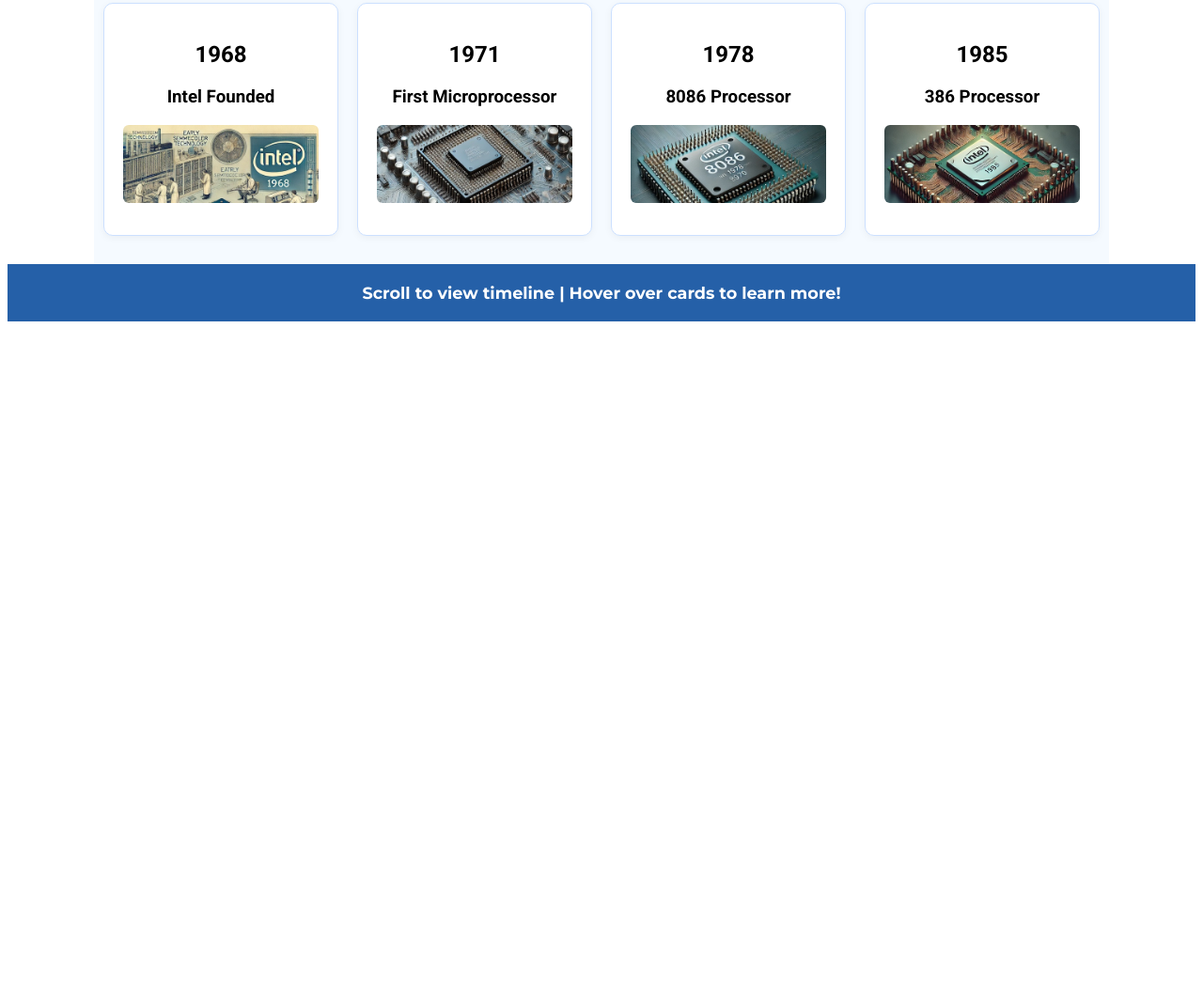
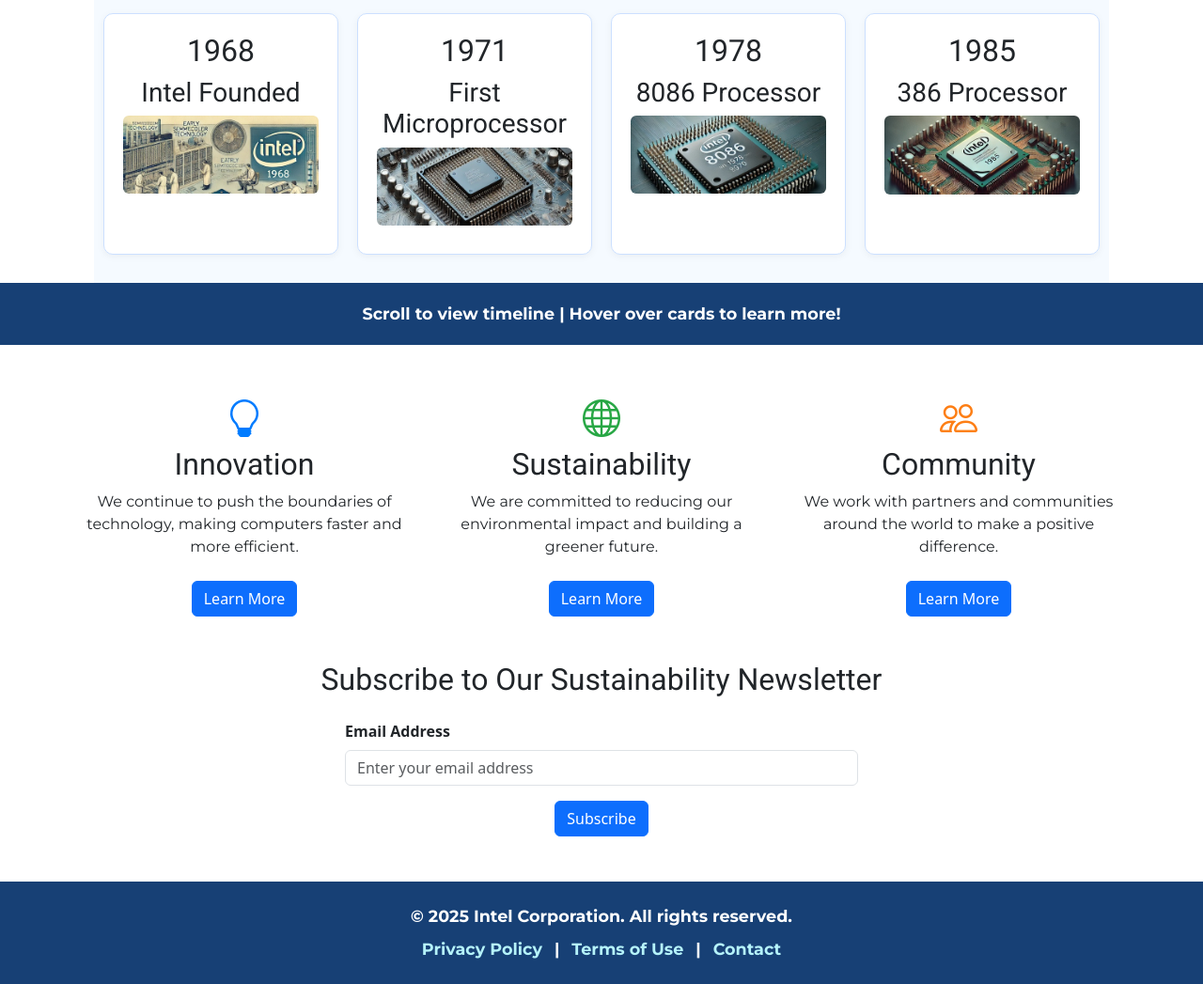
Before and after one commit to robertla25/03-prj-intel-localization, a plain HTML site: page index.html in a window 1280 px wide. Shown: the part 400-1447 px from the top of the page at 94% size. Before the commit the page ends 800 px from the top, so only its background shows below. Drawn offline with nearby package versions, Linux system fonts and the light colour scheme; placeholder pictures from the web are drawn by us.

Commit message:
Adapt to support right-to-left (RTL) languages and improve accessibility. Modify the layout, integrate Bootstrap, and add newsletter subscription form.

```diff
--- a/index.html
+++ b/index.html
@@ -6,7 +6,13 @@
   <title>Intel: Sustainability Through the Ages</title>
   <link href="https://fonts.googleapis.com/css?family=Montserrat:400,700&display=swap" rel="stylesheet">
   <link href="https://fonts.googleapis.com/css?family=Roboto:400,700&display=swap" rel="stylesheet">
+
+  <!-- Bootstrap RTL CSS for right-to-left text support -->
+  <link rel="stylesheet" href="https://cdn.jsdelivr.net/npm/bootstrap@5.3.7/dist/css/bootstrap.rtl.min.css" integrity="sha384-Xbg45MqvDIk1e563NLpGEulpX6AvL404DP+/iCgW9eFa2BqztiwTexswJo2jLMue" crossorigin="anonymous">
   <link rel="stylesheet" href="style.css" />
+
+  <!-- Bootstrap Icons CDN for easy icon usage -->
+  <link rel="stylesheet" href="https://cdn.jsdelivr.net/npm/bootstrap-icons@1.11.3/font/bootstrap-icons.min.css">
 </head>
 <body>
 
@@ -144,5 +150,98 @@
     </div>
   </section>
   <p class="timeline-note">Scroll to view timeline | Hover over cards to learn more!</p>
+
+  <!-- New Section: Bootstrap 3-Column Layout -->
+  <!-- This section uses Bootstrap's grid system to create three columns -->
+  <section class="container my-5">
+    <div class="row">
+      <!-- First column -->
+      <div class="col-md-4 text-center">
+        <!-- Icon for Innovation -->
+        <i class="bi bi-lightbulb" style="font-size: 2.5rem; color: #007bff;"></i>
+        <h2>Innovation</h2>
+        <p>We continue to push the boundaries of technology, making computers faster and more efficient.</p>
+        <!-- Learn More button -->
+        <a href="#" class="btn btn-primary mt-2">Learn More</a>
+      </div>
+      <!-- Second column -->
+      <div class="col-md-4 text-center">
+        <!-- Icon for Sustainability -->
+        <i class="bi bi-globe" style="font-size: 2.5rem; color: #28a745;"></i>
+        <h2>Sustainability</h2>
+        <p>We are committed to reducing our environmental impact and building a greener future.</p>
+        <!-- Learn More button -->
+        <a href="#" class="btn btn-primary mt-2">Learn More</a>
+      </div>
+      <!-- Third column -->
+      <div class="col-md-4 text-center">
+        <!-- Icon for Community -->
+        <i class="bi bi-people" style="font-size: 2.5rem; color: #fd7e14;"></i>
+        <h2>Community</h2>
+        <p>We work with partners and communities around the world to make a positive difference.</p>
+        <!-- Learn More button -->
+        <a href="#" class="btn btn-primary mt-2">Learn More</a>
+      </div>
+    </div>
+  </section>
+
+  <!-- Newsletter Subscription Form -->
+  <section class="container my-5">
+    <!-- Section heading -->
+    <h2 class="text-center mb-4">Subscribe to Our Sustainability Newsletter</h2>
+    <!-- Bootstrap form starts here -->
+    <form>
+      <div class="row justify-content-center">
+        <!-- Email input field -->
+        <div class="col-md-6">
+          <label for="newsletter-email" class="form-label">Email Address</label>
+          <input type="email" class="form-control" id="newsletter-email" placeholder="Enter your email address" required>
+        </div>
+      </div>
+      <div class="row justify-content-center mt-3">
+        <div class="col-md-6 text-center">
+          <!-- Subscribe button -->
+          <button type="submit" class="btn btn-primary">Subscribe</button>
+        </div>
+      </div>
+    </form>
+  </section>
+
+  <!-- Footer Section -->
+  <footer class="text-center py-4 mt-5">
+    <!-- Copyright notice -->
+    <p class="mb-2">&copy; 2025 Intel Corporation. All rights reserved.</p>
+    <!-- Navigation links -->
+    <nav>
+      <a href="#" class="mx-2 text-decoration-none">Privacy Policy</a> |
+      <a href="#" class="mx-2 text-decoration-none">Terms of Use</a> |
+      <a href="#" class="mx-2 text-decoration-none">Contact</a>
+    </nav>
+  </footer>
+
+  <!-- Script to detect language changes and apply RTL if needed -->
+  <script>
+    // List of common right-to-left (RTL) language codes
+    const rtlLangs = ['ar', 'he', 'fa', 'ur'];
+
+    // Function to check and set the page direction
+    function updateDirection() {
+      // Get the current language from the <html> tag
+      const lang = document.documentElement.lang;
+      // If the language is in the RTL list, set dir="rtl", else set dir="ltr"
+      if (rtlLangs.includes(lang)) {
+        document.documentElement.dir = 'rtl';
+      } else {
+        document.documentElement.dir = 'ltr';
+      }
+    }
+
+    // Run on page load
+    updateDirection();
+
+    // Watch for changes to the lang attribute (for example, by Google Translate)
+    const observer = new MutationObserver(updateDirection);
+    observer.observe(document.documentElement, { attributes: true, attributeFilter: ['lang'] });
+  </script>
 </body>
 </html>
--- a/style.css
+++ b/style.css
@@ -143,7 +143,7 @@
 
 /* Style for the note below the timeline */
 .timeline-note {
-  background: #2560a8; /* Dark blue background */
+  background: #174075; /* Dark blue background */
   color: white; /* White text for contrast */
   text-align: center; /* Center the text */
   padding: 20px 0; /* Space above and below */
@@ -152,13 +152,44 @@
   font-weight: bold; /* Make it stand out */
 }
 
+.form-label {
+  font-weight: bold; /* Make form labels bold */
+}
+
+/* Make footer and timeline-note have high contrast */
+footer {
+  background: #174075;    /* Darker blue for better contrast */
+  color: white;           /* Pure white text */
+  text-align: center;
+  padding: 20px 0; /* Space above and below */
+  margin: 0; /* Remove default margin */
+  font-size: 1.1em; /* Slightly larger text */
+  font-weight: bold; /* Make it stand out */
+}
+
+/* Make footer links have high contrast and match the color palette */
+footer a {
+  color: #b5f3fa; /* Light blue for high contrast on dark background */
+  text-decoration: underline; /* Underline for clarity */
+  font-weight: bold; /* Make links stand out */
+}
+
+footer a:hover,
+footer a:focus {
+  color: #ffffff; /* White on hover/focus for even higher contrast */
+  background: #2560a8; /* Optional: subtle background highlight */
+  text-decoration: none; /* Remove underline on hover for effect */
+  border-radius: 3px; /* Slightly rounded corners on hover */
+  padding: 2px 6px; /* Small padding for hover effect */
+}
+
 /* Use Roboto font for all headings */
 h1, h2, h3 {
   font-family: 'Roboto', Arial, sans-serif;
 }
 
 /* Use Montserrat font for all paragraphs */
-p, .timeline-note {
+p, .timeline-note, footer {
   font-family: 'Montserrat', Arial, sans-serif;
 }
 
```
Also changed, not shown: 1 other file.
